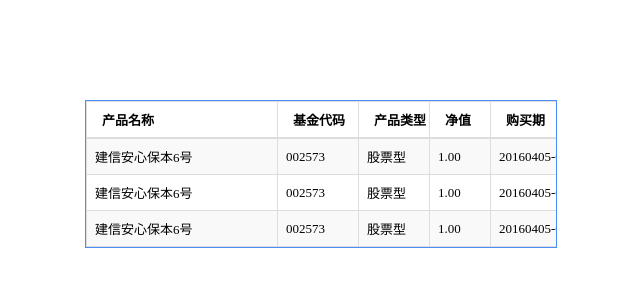
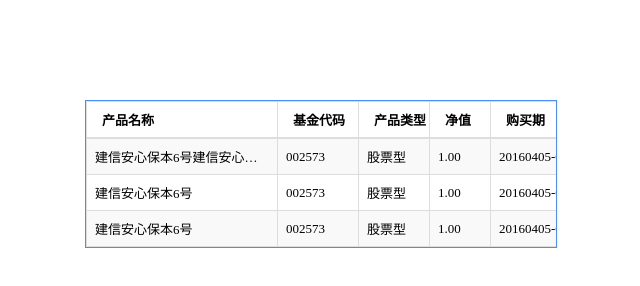
Before and after one commit to zplus/learn-css, a plain HTML site: page table/fixed.html in a window 1280 px wide. Shown: the full height of the page, 15-655 px from the left. Drawn offline with Linux system fonts and the light colour scheme.

Commit message:
Update fixed.html

```diff
--- a/table/fixed.html
+++ b/table/fixed.html
@@ -46,6 +46,10 @@
         .demo table td {
             padding: 8px;
             border: 1px solid #ddd;
+            text-overflow:ellipsis;
+            word-break:keep-all;
+            overflow:hidden;
+            white-space: nowrap;
         }
 
         .demo table tbody tr:nth-of-type(odd) {
@@ -94,7 +98,7 @@
         </thead>
         <tbody>
         <tr>
-            <td>建信安心保本6号</td>
+            <td title="建信安心保本6号建信安心保本6号建信安心保本6号">建信安心保本6号建信安心保本6号建信安心保本6号</td>
             <td>002573</td>
             <td>股票型</td>
             <td>1.00</td>
```
